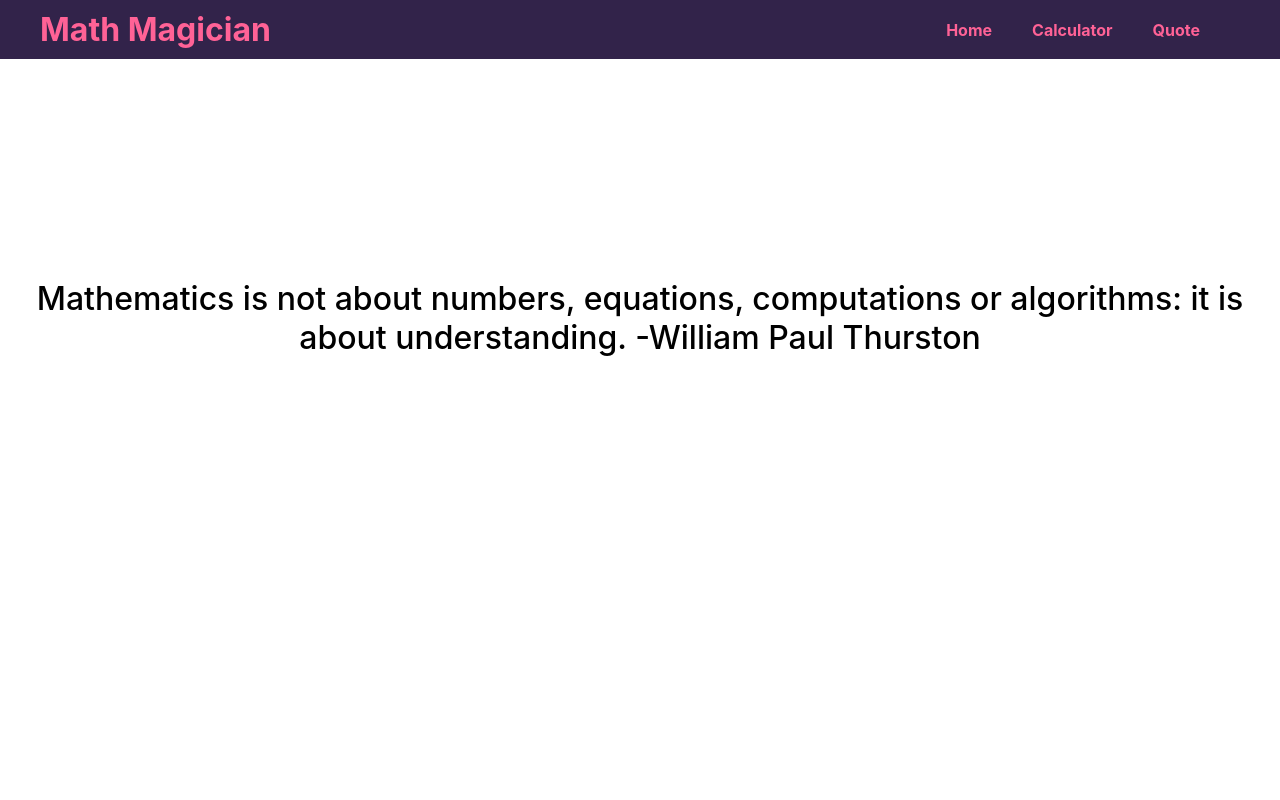
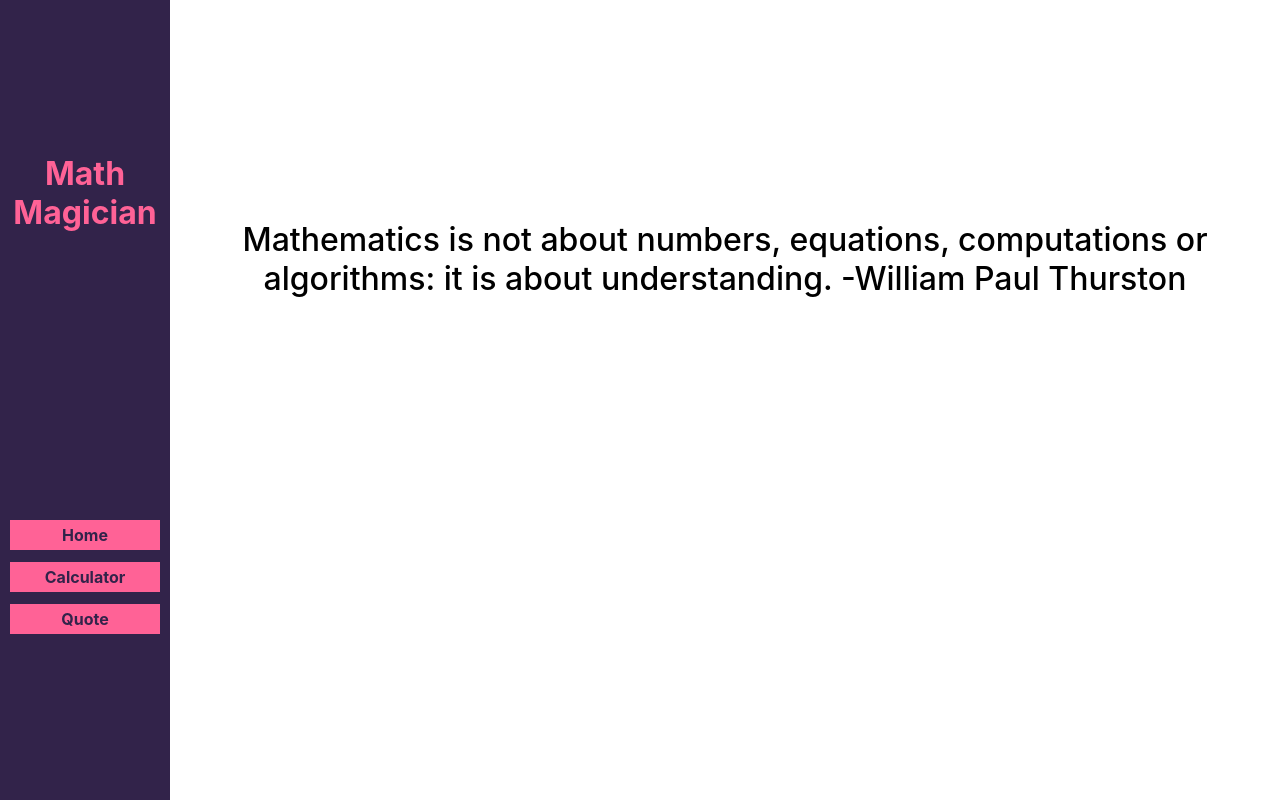
Before and after one commit to HAMMAS-SALEEM/Math-Magician, a React (Create React App) app: page /quote in a window 1280 px wide. Built offline with nearby package versions, Linux system fonts and the light colour scheme; the HTML template or start-up script is replaced by a standard one.

Commit message:
Update Navbar Styling

```diff
--- a/src/App.css
+++ b/src/App.css
@@ -7,3 +7,7 @@
 /* body {
   background-image: url(https://www.teahub.io/photos/full/51-518770_maths-pics.jpg);
 } */
+
+section {
+  padding: 0 10px 0 180px;
+}
--- a/src/App.js
+++ b/src/App.js
@@ -3,11 +3,13 @@
 import './App.css';
 import React, { Component } from 'react';
 import Navbar from './components/js/Navbar';
+import NavLinks from './components/js/NavLinks';
 
 export default class App extends Component {
   render() {
     return (
       <>
+        <NavLinks />
         <Navbar />
       </>
     );
--- a/src/components/css/Header.css
+++ b/src/components/css/Header.css
@@ -1,26 +1,38 @@
 header {
+  position: absolute;
+  top: 0;
+  bottom: 0;
   display: flex;
-  justify-content: space-between;
+  flex-direction: column;
+  justify-content: space-around;
   background-color: #32234a;
   padding: 10px;
 }
 
 .nav-item-color {
   color: rgb(255, 98, 150);
-}
-
-.navbar-heading {
-  margin-left: 30px;
+  width: 150px;
+  text-align: center;
 }
 
 .nav-links {
   display: flex;
-  margin: 0 30px;
+  flex-direction: column;
   align-items: center;
 }
 
 .nav-item {
-  margin-right: 40px;
   text-decoration: none;
   font-weight: 700;
 }
+
+.single-nav-link {
+  background-color: rgb(255, 98, 150);
+  color: #32234a;
+  margin: 0 0 12px 0;
+  padding: 5px;
+}
+
+.single-nav-link:hover {
+  background-color: rgb(237, 47, 110);
+}
--- a/src/components/css/Home.css
+++ b/src/components/css/Home.css
@@ -1,7 +1,7 @@
-.homepage-content {
-  padding: 0 20px;
-}
-
 .homepage-heading {
   margin: 40px 0;
 }
+
+.homepage-paragraph {
+  text-align: justify;
+}
--- a/src/components/js/Calculator.js
+++ b/src/components/js/Calculator.js
@@ -6,7 +6,6 @@ import React, { useState } from 'react';
 import Button from './Button';
 import Screen from './Screen';
 import calculate from '../../logic/calculate';
-import NavLinks from './NavLinks';
 
 const Calculator = () => {
   const [val, setVal] = useState({ total: '0', next: null, operation: null });
@@ -17,7 +16,6 @@ const Calculator = () => {
   const { total, next, operation } = val;
   return (
     <>
-      <NavLinks />
       <section className="calculator-page-content">
         <p className="calculator-page-heading">Let&apos;s do some mathematics!</p>
         <div className="calculator-container">
--- a/src/components/js/Home.js
+++ b/src/components/js/Home.js
@@ -1,9 +1,7 @@
 import '../css/Home.css';
-import NavLinks from './NavLinks';
 
 const Home = () => (
   <>
-    <NavLinks />
     <section className="homepage-content">
       <h2 className="homepage-heading">Welcome to our page!</h2>
       <p className="homepage-paragraph">
--- a/src/components/js/NavLinks.js
+++ b/src/components/js/NavLinks.js
@@ -5,9 +5,9 @@ const NavLinks = () => (
   <header>
     <h1 className="navbar-heading nav-item-color">Math Magician</h1>
     <nav className="nav-links">
-      <Link className="nav-item nav-item-color" to="/">Home</Link>
-      <Link className="nav-item nav-item-color" to="/calculator">Calculator</Link>
-      <Link className="nav-item nav-item-color" to="/quote">Quote</Link>
+      <Link className="nav-item nav-item-color single-nav-link" to="/">Home</Link>
+      <Link className="nav-item nav-item-color single-nav-link" to="/calculator">Calculator</Link>
+      <Link className="nav-item nav-item-color single-nav-link" to="/quote">Quote</Link>
     </nav>
   </header>
 );
--- a/src/components/js/Quote.js
+++ b/src/components/js/Quote.js
@@ -1,14 +1,12 @@
 import '../css/Quote.css';
-import NavLinks from './NavLinks';
 
 const Quote = () => (
-  <>
-    <NavLinks />
+  <section>
     <p className="quote-line">
       Mathematics is not about numbers, equations, computations or algorithms: it is about
       understanding. -William Paul Thurston
     </p>
-  </>
+  </section>
 );
 
 export default Quote;
```
